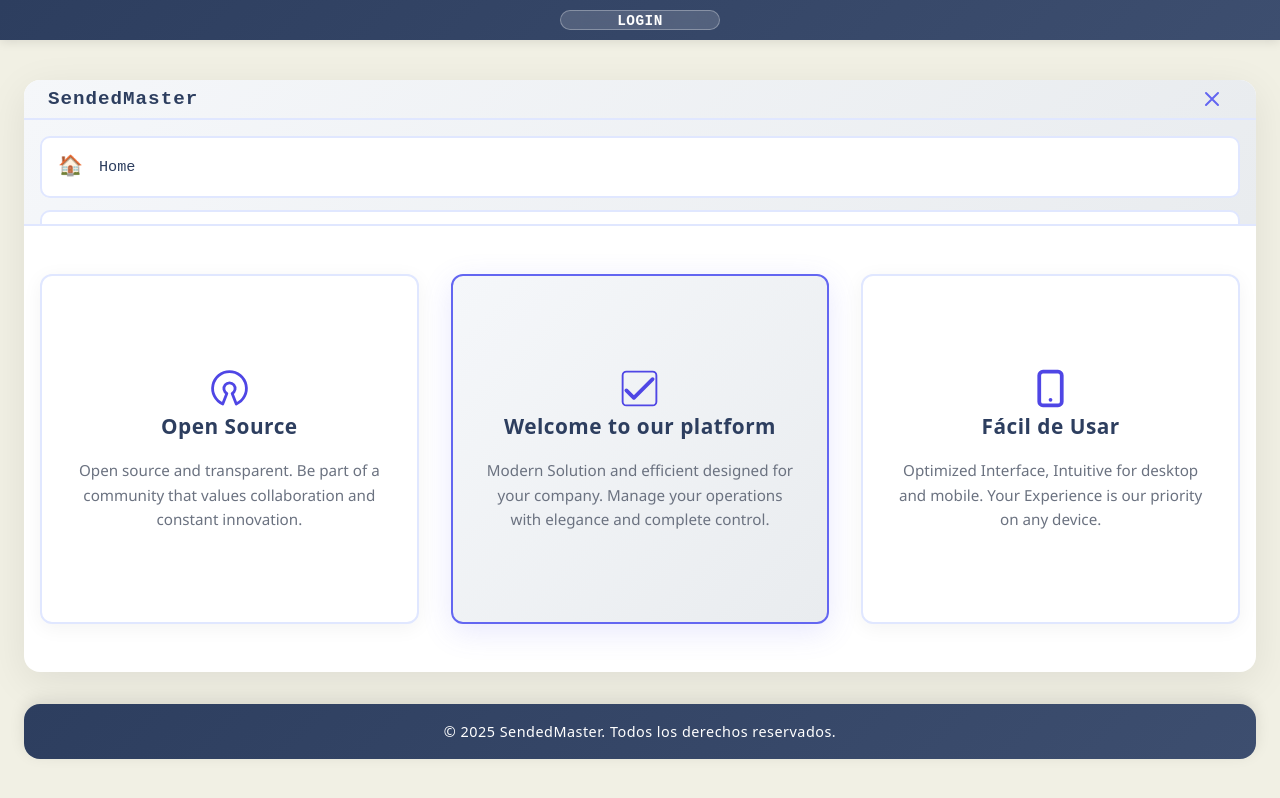
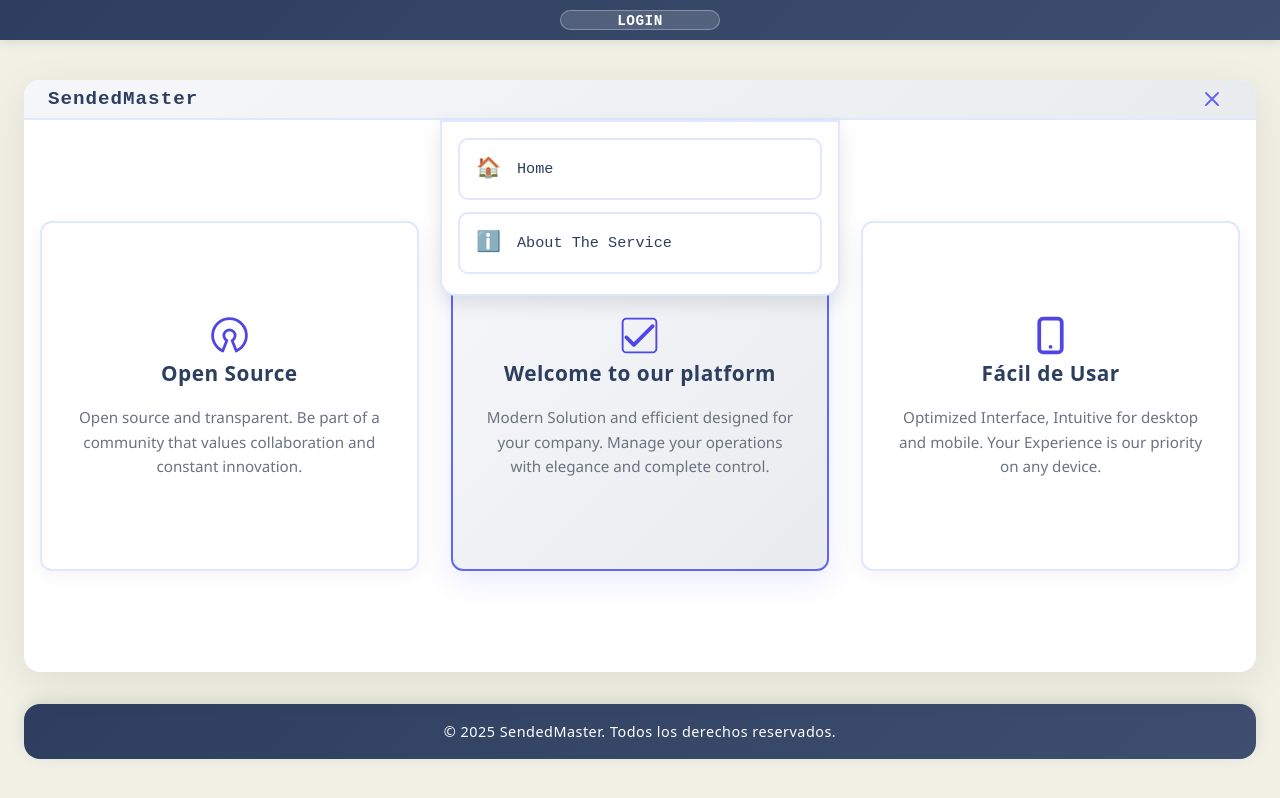
Before and after one commit to LordFarcuash/Sended, a SvelteKit app: page / in a window 1280 px wide. Both pictures are taken after a click on the button "Toggle menu". Built offline with nearby package versions, Linux system fonts and the light colour scheme; a web font is replaced by a local one.

Commit message:
Cambios al navbar

```diff
--- a/src/routes/+page.svelte
+++ b/src/routes/+page.svelte
@@ -57,9 +57,8 @@
 					</svg>
 				</button>
 			</div>
-
-			<!-- Mobile Menu -->
-			<nav class="mobile-menu" class:open={isMenuOpen}>
+			<nav class="floating-menu" class:open={isMenuOpen}>
+				<div class="menu-content">
 					<button on:click={() => handleTabChange('Home')} class="menu-item">
 						<span class="menu-icon">🏠</span>
 						<span>Home</span>
@@ -68,6 +67,7 @@
 						<span class="menu-icon">ℹ️</span>
 						<span>About The Service</span>
 					</button>
+				</div>
 			</nav>
 
 			<div class="content-wrapper">
@@ -104,7 +104,6 @@
 		font-family: 'Kode Mono', monospace;
 	}
 
-	/* Header */
 	.header {
 		background: linear-gradient(135deg, #2d3e5f 0%, #3d4e6f 100%);
 		height: 5vh;
@@ -127,9 +126,6 @@
 		transition: all 0.3s ease;
 		text-transform: uppercase;
 		letter-spacing: 0.5px;
-	}
-
-	.btn-login {
 		background: rgba(255, 255, 255, 0.15);
 		color: white;
 		border: 1.5px solid rgba(255, 255, 255, 0.3);
@@ -141,7 +137,6 @@
 		border-color: rgba(255, 255, 255, 0.5);
 	}
 
-	/* Main Container */
 	.main-container {
 		flex: 1;
 		padding: 1.5rem;
@@ -149,9 +144,9 @@
 		flex-direction: column;
 		gap: 1rem;
 		overflow-y: auto;
+		position: relative;
 	}
 
-	/* Card Principal */
 	.card {
 		width: 100%;
 		height: 85%;
@@ -161,9 +156,9 @@
 		display: flex;
 		flex-direction: column;
 		overflow: hidden;
+		position: relative;
 	}
 
-	/* Header de la Card */
 	.header-card {
 		background: linear-gradient(135deg, #f5f7fa 0%, #e9ecef 100%);
 		border-bottom: 2px solid #e0e7ff;
@@ -173,6 +168,7 @@
 		align-items: center;
 		padding: 0 1.5rem;
 		position: relative;
+		z-index: 20;
 	}
 
 	.brand button {
@@ -190,7 +186,6 @@
 		color: #6366f1;
 	}
 
-	/* Burger Button */
 	.burger-btn {
 		display: flex;
 		background: none;
@@ -205,6 +200,7 @@
 		justify-content: center;
 		border-radius: 8px;
 		transition: all 0.3s ease;
+		z-index: 30;
 	}
 
 	.burger-btn:hover {
@@ -244,25 +240,51 @@
 		transform: scale(1) rotate(0deg);
 	}
 
-	/* Mobile Menu */
-	.mobile-menu {
-		background: linear-gradient(135deg, #f5f7fa 0%, #e9ecef 100%);
-		border-bottom: 2px solid #e0e7ff;
-		display: none;
+	.floating-menu {
+		position: absolute;
+		top: 5vh;
+		left: 0;
+		width: 100%;
+		display: flex;
+		justify-content: center;
+		pointer-events: none;
+		z-index: 25;
+		transition: all 0.3s ease;
+	}
+
+	.menu-content {
+		background: white;
+		border: 2px solid #e0e7ff;
+		border-radius: 0 0 16px 16px; /* Bordes hacia arriba cerrados */
+		box-shadow: 0 8px 20px rgba(0, 0, 0, 0.1);
+		padding: 1rem 1rem 1.25rem 1rem;
+		display: flex;
 		flex-direction: column;
 		gap: 0.75rem;
-		padding: 1rem;
-		max-height: 0;
+		width: 90%;
+		max-width: 400px;
+
+		/* Estado inicial (cerrado) */
 		opacity: 0;
-		overflow: hidden;
-		transition: all 0.4s cubic-bezier(0.4, 0, 0.2, 1);
+		transform: translateY(-20px) scaleY(0.95);
+		transform-origin: top center;
+		pointer-events: none;
+
+		transition:
+			opacity 0.35s cubic-bezier(0.4, 0, 0.2, 1),
+			transform 0.35s cubic-bezier(0.4, 0, 0.2, 1);
 	}
 
-	.mobile-menu.open {
-		display: flex;
-		max-height: 500px;
+	.floating-menu.open .menu-content {
 		opacity: 1;
-		padding: 1rem;
+		transform: translateY(0) scaleY(1);
+		pointer-events: all;
+	}
+
+	/* Transición de cierre “replegándose hacia arriba” */
+	.floating-menu:not(.open) .menu-content {
+		opacity: 0;
+		transform: translateY(-20px) scaleY(0.95);
 	}
 
 	.menu-item {
@@ -289,11 +311,6 @@
 		transform: translateX(4px);
 	}
 
-	.menu-item:active {
-		background: #dbeafe;
-		border-color: #4f46e5;
-	}
-
 	.menu-icon {
 		font-size: 1.25rem;
 		display: inline-flex;
@@ -301,18 +318,16 @@
 		justify-content: center;
 	}
 
-	/* Content Wrapper */
 	.content-wrapper {
 		flex: 1;
 		padding: 3rem 1rem;
 		display: flex;
 		align-items: center;
 		justify-content: center;
+		position: relative;
+		z-index: 1;
 	}
 
-	/* Login Container */
-
-	/* Footer */
 	.footer {
 		width: 100%;
 		height: 8%;
@@ -321,7 +336,7 @@
 		align-items: center;
 		justify-content: center;
 		color: white;
-		border-radius: 16px 16px 16px 16px;
+		border-radius: 16px;
 		margin-top: 1rem;
 		box-shadow: 0 -4px 15px rgba(0, 0, 0, 0.1);
 	}
@@ -330,7 +345,6 @@
 		font-size: 0.9rem;
 		letter-spacing: 0.5px;
 	}
-
 	/* Responsive Design */
 	@media (max-width: 1024px) {
 		.content-wrapper {
```
Lines whose indentation alone changed are shown as unchanged.
